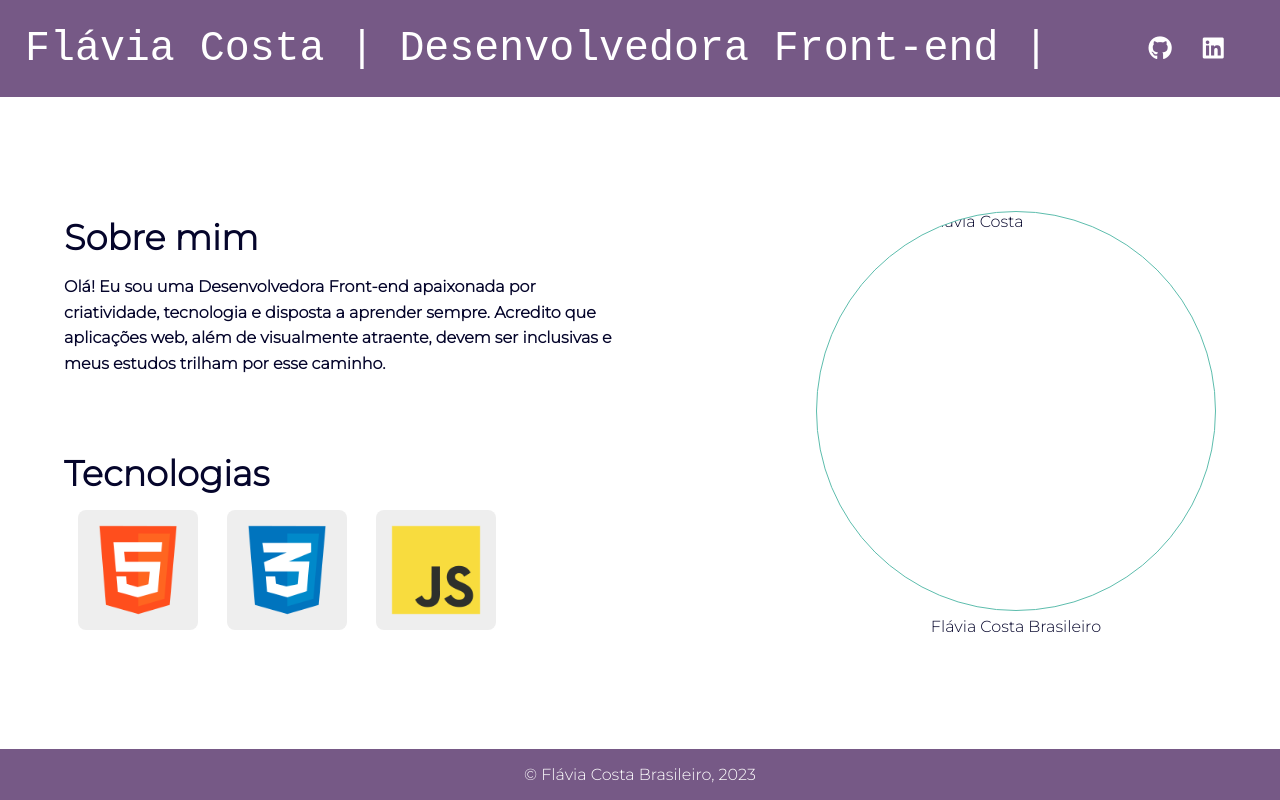
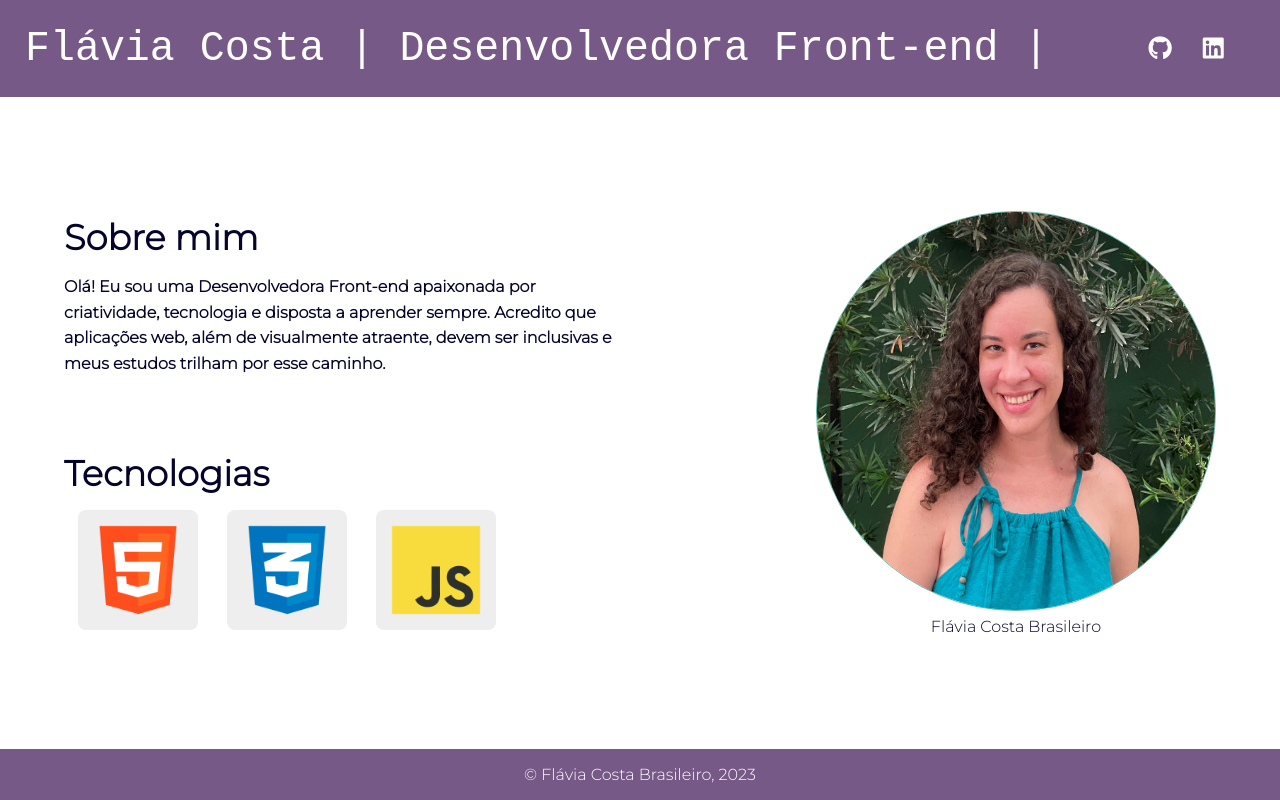
Before and after one commit to flaviacosta23/flaviacosta23.github.io, a plain HTML site: page index.html in a window 1280 px wide. Drawn offline with Linux system fonts and the light colour scheme.

Commit message:
atualização foto

```diff
--- a/index.html
+++ b/index.html
@@ -62,7 +62,7 @@
 
         </section>
         <figure>
-            <img src="" alt="Imagem de Flávia Costa">
+            <img src="IMG/Techs/IMG-1122.jpg" alt="Imagem de Flávia Costa">
 
             <figcaption>Flávia Costa Brasileiro</figcaption>
         </figure>
```
Also changed, not shown: IMG/Techs/IMG-1122.jpg (added).
